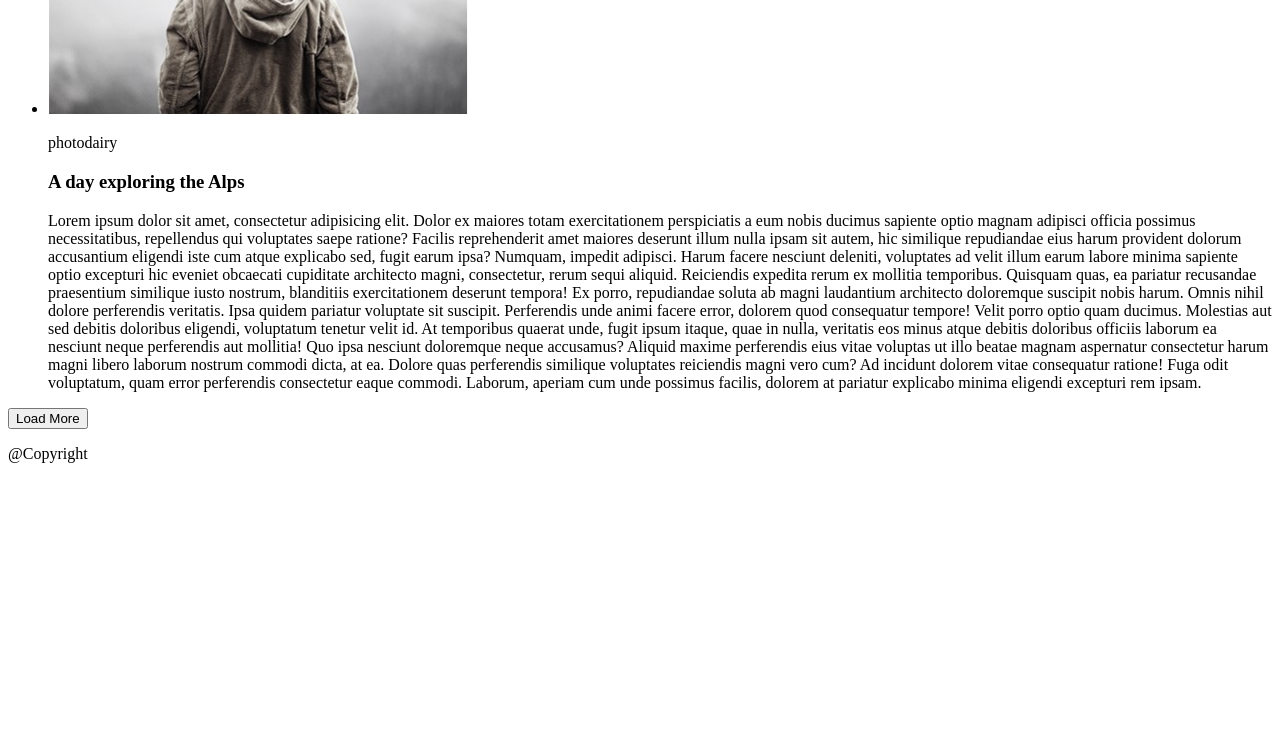
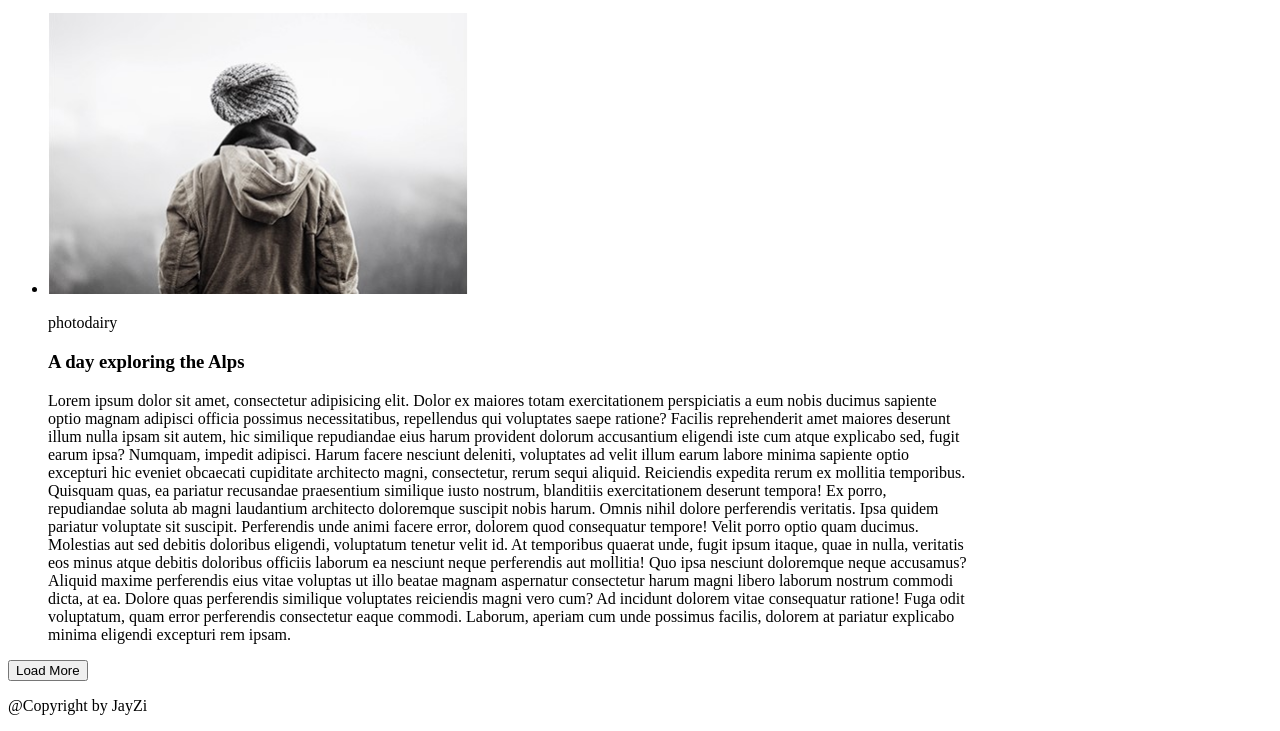
Before and after one commit to Tureckiy-zart/goit-fe-course, a plain HTML site: page html-css/module-01/index.html in a window 1280 px wide. Shown: the part 1945-2676 px from the top of the page. Before the commit the page ends 2424 px from the top, so only its background shows below. Drawn offline with Linux system fonts and the light colour scheme.

Commit message:
last changes - list HW2

```diff
--- a/html-css/module-01/index.html
+++ b/html-css/module-01/index.html
@@ -25,7 +25,7 @@
         </nav>
     </header>
     <body class="main-body">
-        <main>
+        <main  style = "width:960px"> <!--:xpx-->
             <section class="lifestyle" id="lifestyle">
                 <h2 class="section_name"></h2>
                 <ul class="lifestyle">
@@ -54,7 +54,6 @@
                     </li>
                 </ul>
             </section>
-
             <section class="photodairy" id="photodairy">
                 <ul class="item_list">
                     <li class="item_3">
@@ -85,10 +84,13 @@
                     </li>
                 </ul>
             </section>
-        <button class="button">Load More</button>
+            <div class="button">
+                <button class="button">Load More<a href="#"></a>
+                </button>
+            </div>
         </main>
     </body>
     <footer>
-        <p>@Copyright</p>
+    <p>@Copyright by JayZi</p>
     </footer>
 </html>
```
Also changed, not shown: html-css/module-01/index_02_extra_work.html (+2 -1 lines).
